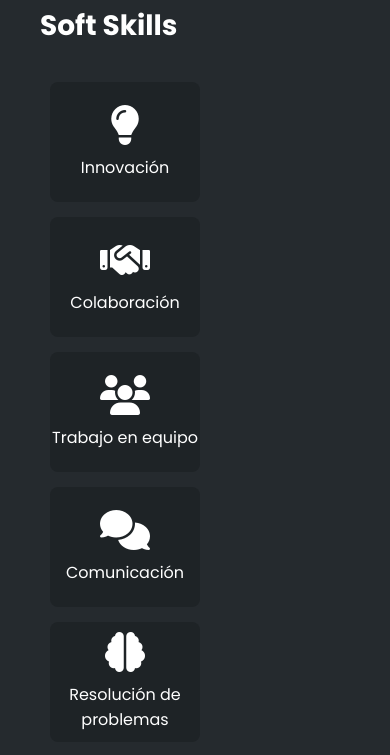
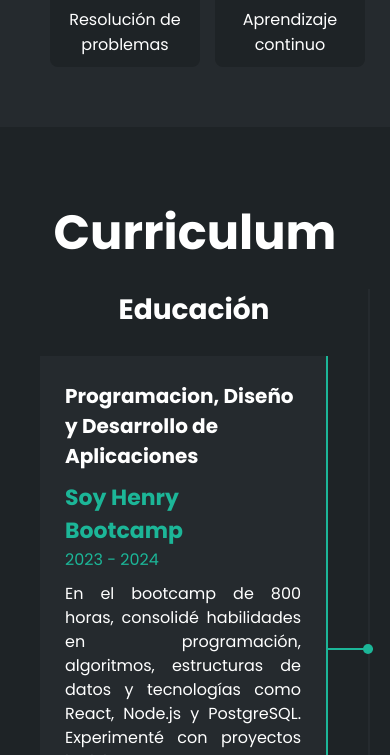
Before and after one commit to CVazquezOpalka/new-portafolios, a plain HTML site: page index.html in a window 390 px wide. Shown: the part 3637-4392 px from the top of the page. Drawn offline with nearby package versions, Linux system fonts and the light colour scheme; some packages are replaced by stand-ins of ours; a script that the page names is missing.

Commit message:
cambios en estilos contenido, seccion

```diff
--- a/style/style.css
+++ b/style/style.css
@@ -696,7 +696,7 @@ footer .arriba i {
   .skills .fila .col {
     width: 100%;
   }
-  .skills .fila .col .warp-container {
+  .skills .contenido-seccion .fila .col .warp-container {
     width: 100%;
     display: grid;
     grid-template-columns: repeat(2, 1fr);
```
